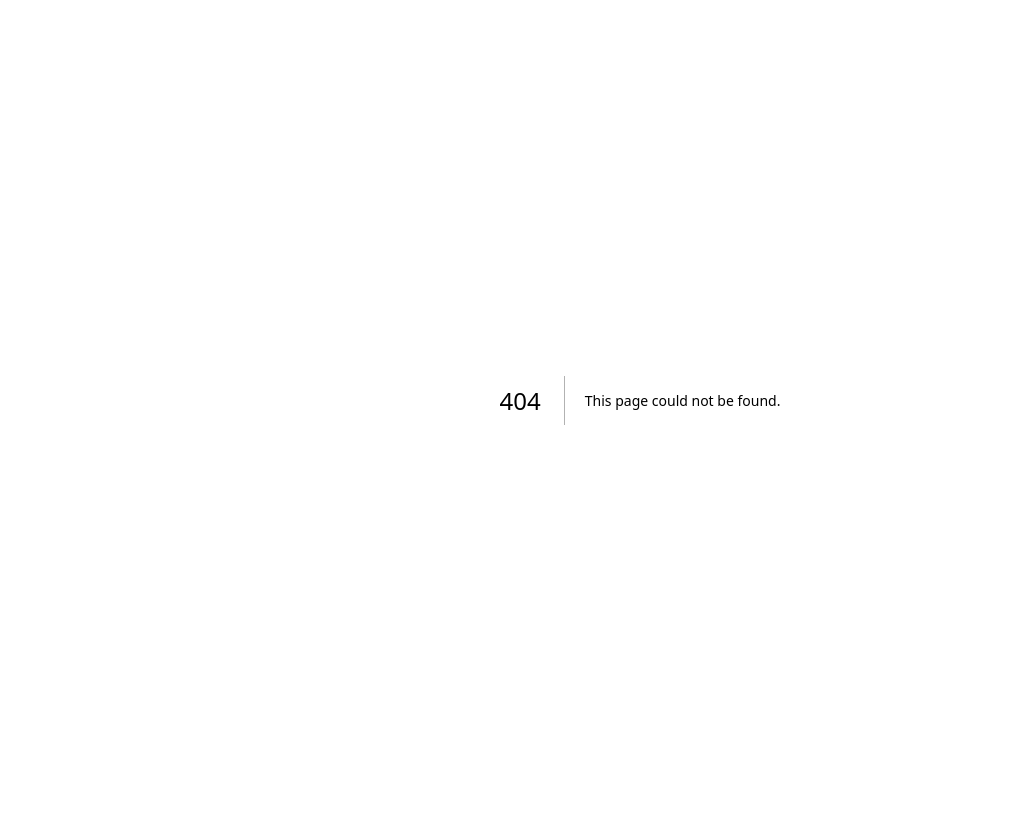
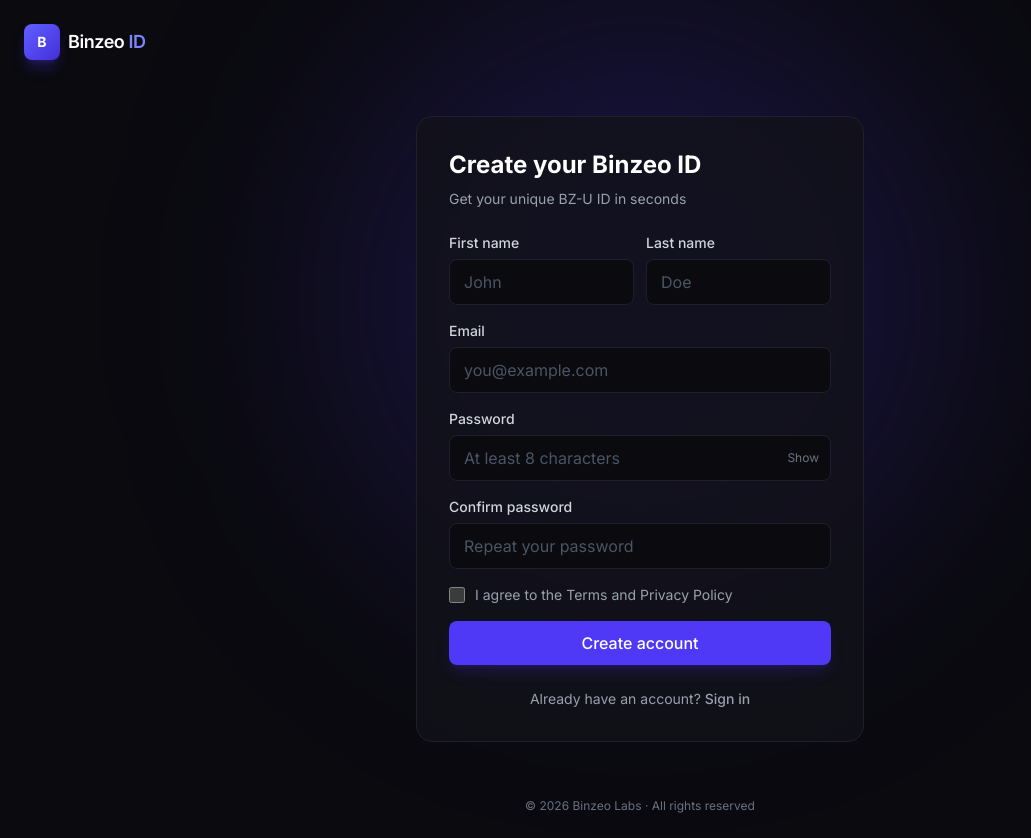
Before and after one commit to BINZEO369/auth.binzeo, a Next.js app: page /register in a window 1280 px wide. Before the commit this address had no page. Shown: the whole page, without its empty margins (0-1031 px from the left). Before the commit the page ends 800 px from the top, so only its background shows below. Built offline with nearby package versions, Linux system fonts and the light colour scheme.

Commit message:
Add RegisterPage with metadata and RegisterForm

```diff
--- /dev/null
+++ b/src/app/(auth)/register/page.tsx
@@ -0,0 +1,11 @@
+import { Metadata } from "next";
+import RegisterForm from "@/components/auth/RegisterForm";
+
+export const metadata: Metadata = {
+  title: "Create Account",
+  description: "Create your Binzeo ID account",
+};
+
+export default function RegisterPage() {
+  return <RegisterForm />;
+}
```
